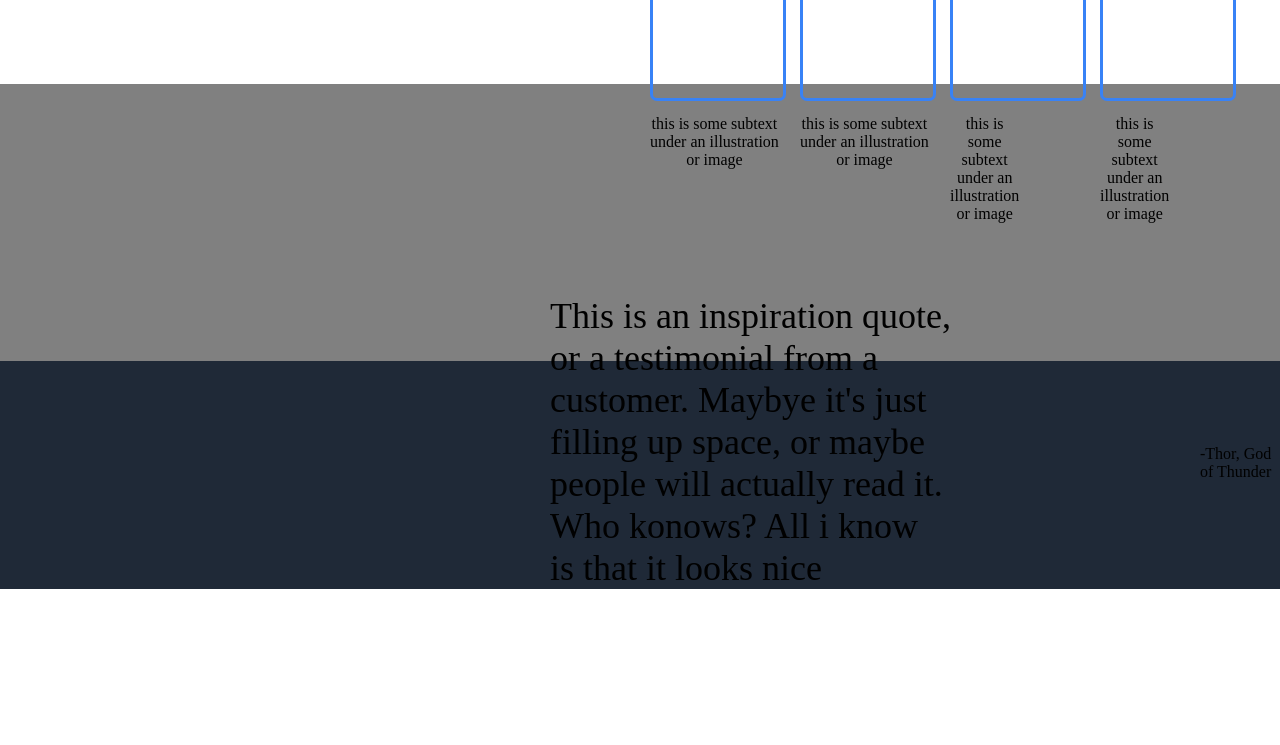
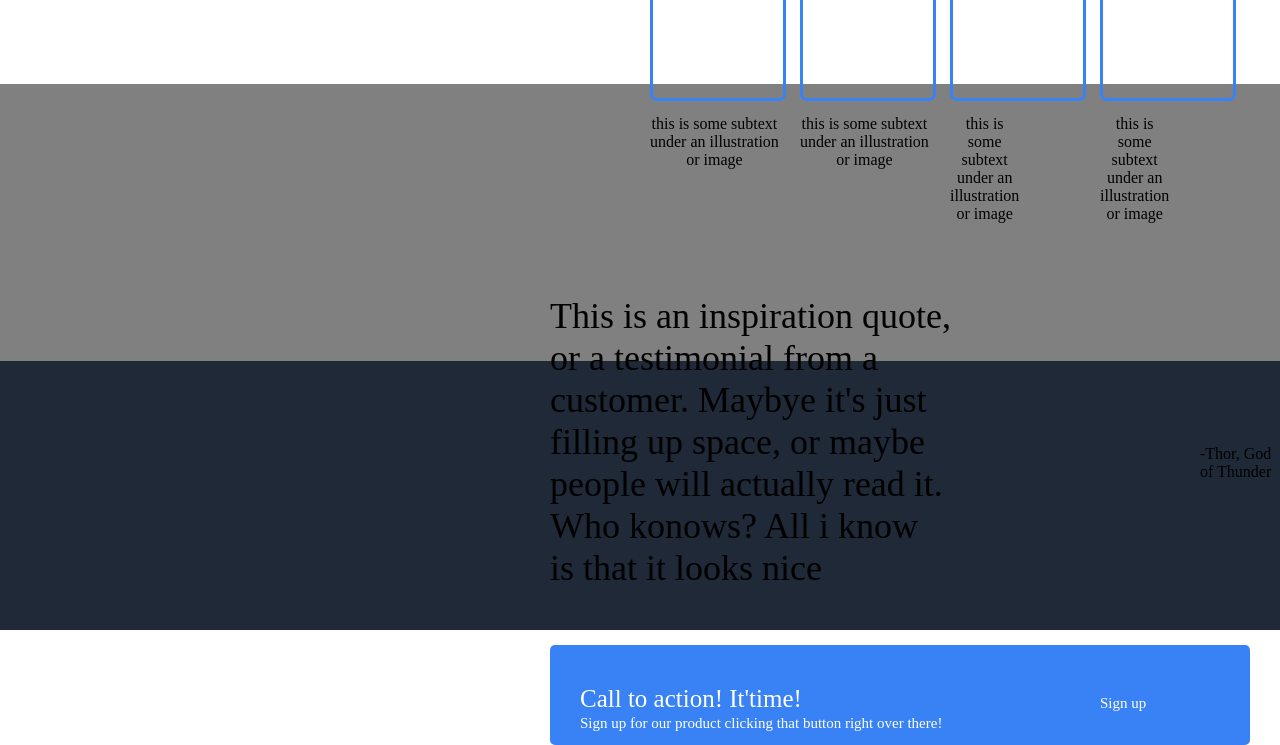
Before and after one commit to Krupa144/the-odin-project-, a plain HTML site: page index.html in a window 1280 px wide. Shown: the part 455-1200 px from the top of the page. Before the commit the page ends 1044 px from the top, so only its background shows below. Drawn offline with Linux system fonts and the light colour scheme.

Commit message:
last changes

```diff
--- a/assets.css
+++ b/assets.css
@@ -226,3 +226,46 @@ body {
   justify-content: space-between;
   align-items: flex-start;
 }
+.calls {
+  position: absolute;
+  top: 1140px;
+  left: 580px;
+  display: flex;
+  justify-content: first baseline;
+  align-items: center;
+  color: white;
+  font-size: 25px;
+}
+
+.signup {
+  position: absolute;
+  top: 1170px;
+  left: 580px;
+  display: flex;
+  text-align: left;
+  justify-content: space-between;
+  align-items: flex-start;
+  color: white;
+  font-size: 15px;
+}
+
+.logo1 {
+  position: absolute;
+  top: 1150px;
+  left: 1100px;
+  display: flex;
+  text-align: left;
+  justify-content: space-between;
+  align-items: flex-start;
+  color: white;
+  font-size: 15px;
+}
+.blue {
+  position: absolute;
+  top: 1100px;
+  left: 550px;
+  background-color: #3882f6;
+  height: 100px;
+  width: 700px;
+  border-radius: 5px;
+}
--- a/index.html
+++ b/index.html
@@ -61,5 +61,11 @@
       </div>
     </div>
     <div class="thor1">-Thor, God of Thunder</div>
+    <div class="blue"></div>
+    <div class="calls">Call to action! It'time!</div>
+    <div class="signup">
+      Sign up for our product clicking that button right over there!
+    </div>
+    <div class="logo1">Sign up</div>
   </body>
 </html>
```
